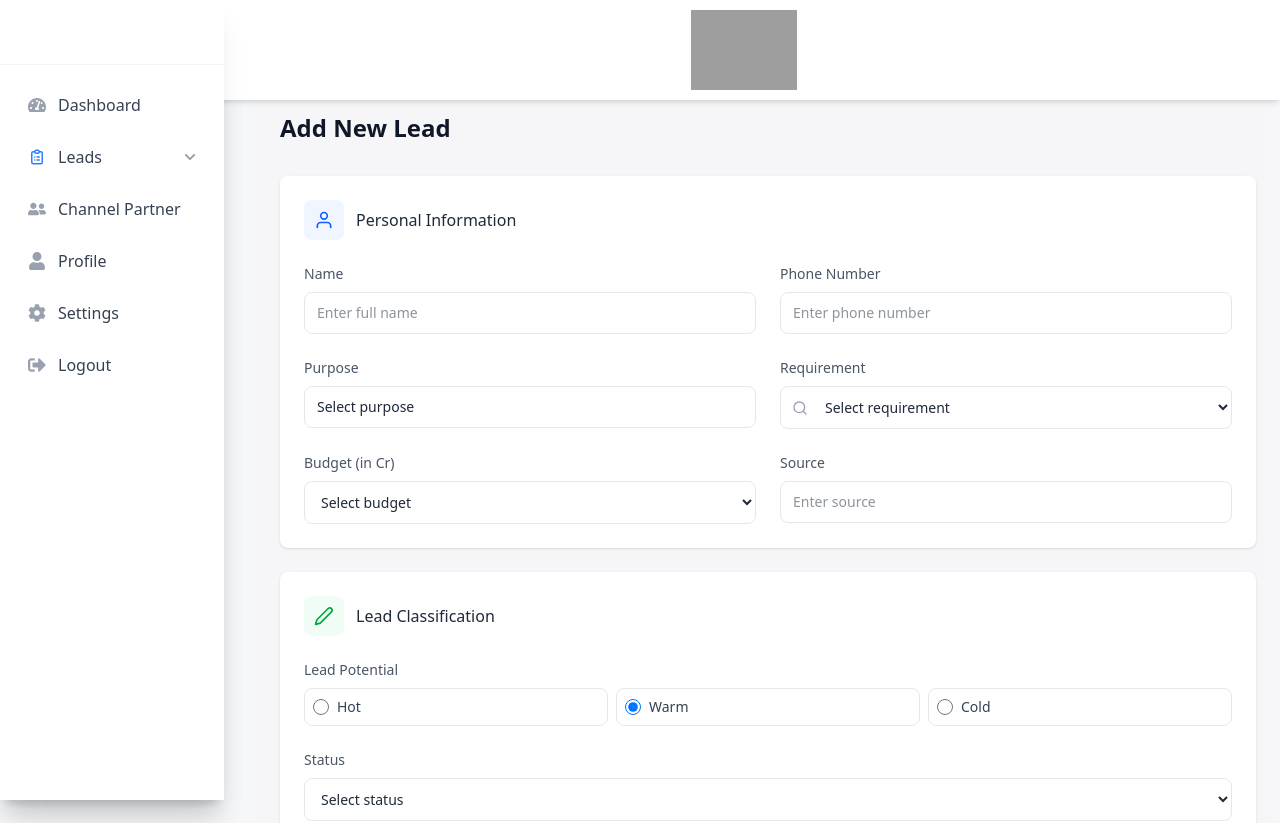
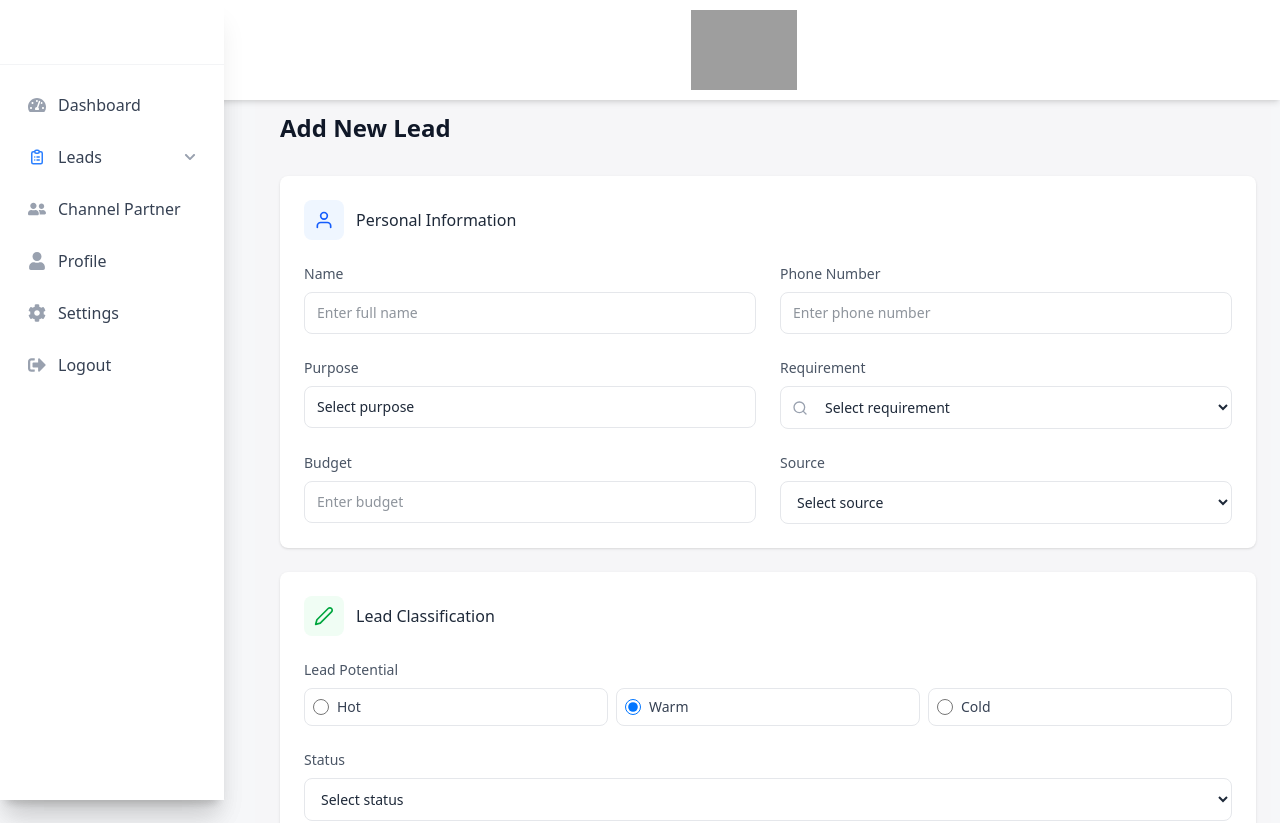
Before and after one commit to iamrahul-1/crm, a React (Vite) app: page /leads/add in a window 1280 px wide. Shown: the top 823 px of the page. Built offline with nearby package versions, Linux system fonts and the light colour scheme; sample sign-in values are in the browser's storage; grey boxes are pictures that could not be loaded.

Commit message:
Update AddLeads.jsx

```diff
--- a/src/pages/AddLeads.jsx
+++ b/src/pages/AddLeads.jsx
@@ -2,13 +2,7 @@ import { useState } from "react";
 import { useNavigate } from "react-router-dom";
 import { toast } from "react-toastify";
 import api from "../services/api";
-import {
-  FiUser,
-  FiEdit2,
-  FiTrash2,
-  FiSearch,
-  FiPhone,
-} from "react-icons/fi";
+import { FiUser, FiEdit2, FiTrash2, FiSearch, FiPhone } from "react-icons/fi";
 
 const AddLeads = () => {
   const navigate = useNavigate();
@@ -265,22 +259,16 @@ const AddLeads = () => {
                 {/* Budget Input */}
                 <div>
                   <label className="block text-sm text-gray-600 mb-2">
-                    Budget (in Cr)
+                    Budget
                   </label>
-                  <select
+                  <input
+                    type="text"
                     name="budget"
                     value={formData.budget || ""}
                     onChange={handleChange}
+                    placeholder="Enter budget"
                     className="w-full px-3 py-2.5 bg-white border border-gray-200 rounded-lg text-sm text-gray-800"
-                  >
-                    <option value="" disabled>
-                      Select budget
-                    </option>
-                    <option value="50 L">50 Lakhs</option>
-                    <option value="1 Cr">1 Cr</option>
-                    <option value="2 Cr">2 Cr</option>
-                    <option value="3 Cr">3 Cr</option>
-                  </select>
+                  />
                 </div>
 
                 {/* Source Input */}
@@ -288,14 +276,24 @@ const AddLeads = () => {
                   <label className="block text-sm text-gray-600 mb-2">
                     Source
                   </label>
-                  <input
-                    type="text"
+                  <select
                     name="source"
                     value={formData.source || ""}
                     onChange={handleChange}
-                    placeholder="Enter source"
                     className="w-full px-3 py-2.5 bg-white border border-gray-200 rounded-lg text-sm text-gray-800"
-                  />
+                  >
+                    <option value="" disabled>
+                      Select source
+                    </option>
+                    <option value="Walk-In">Walk-In</option>
+                    <option value="Portals">Portals</option>
+                    <option value="Meta Ads">Meta Ads</option>
+                    <option value="Google Ads">Google Ads</option>
+                    <option value="CP">CP</option>
+                    <option value="Newspaper Ads">Newspaper Ads</option>
+                    <option value="Hoardings/Banner">Hoardings/Banner</option>
+                    <option value="Reference">Reference</option>
+                  </select>
                 </div>
               </div>
             </div>
@@ -353,7 +351,9 @@ const AddLeads = () => {
                     }}
                     className="w-full px-3 py-2.5 bg-white border border-gray-200 rounded-lg text-sm text-gray-800"
                   >
-                    <option value="">Select status</option>
+                    <option value="" disabled>
+                      Select status
+                    </option>
                     {statusOptions.map((option) => (
                       <option key={option.value} value={option.value}>
                         {option.label}
```
